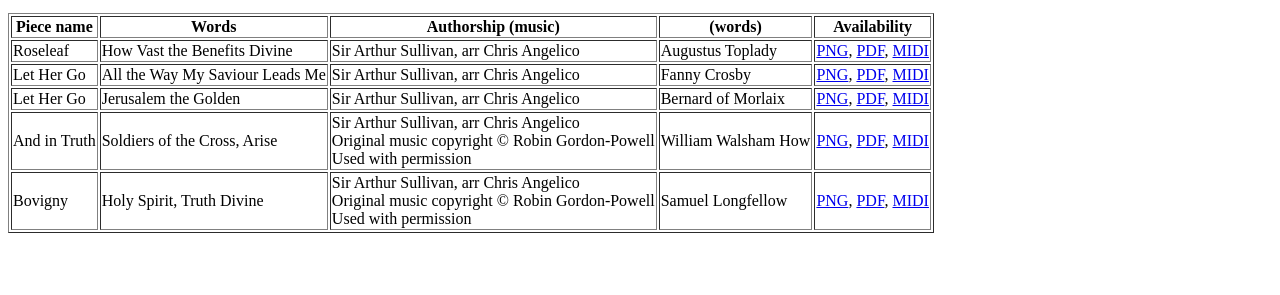
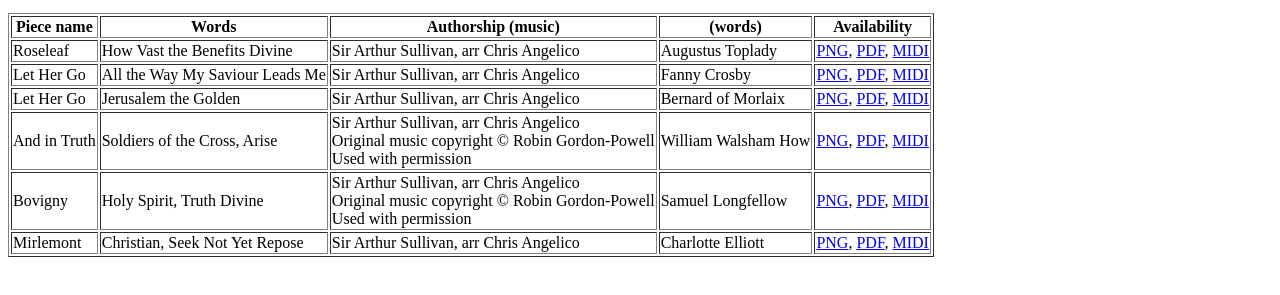
Before and after one commit to Rosuav/Hymns, a plain HTML site: page index.html in a window 1280 px wide. Shown: the part 119-414 px from the top of the page. Drawn offline with Linux system fonts and the light colour scheme.

Commit message:
New piece: Mirlemont

```diff
--- a/index.html
+++ b/index.html
@@ -36,6 +36,10 @@ Original music copyright &copy; Robin Gordon-Powell<br>Used with permission
 </td><td>Samuel Longfellow</td>
 <td><a href="Bovigny.png">PNG</a>, <a href="Bovigny.pdf">PDF</a>, <a href="Bovigny.mid">MIDI</a></td></tr>
 
+<tr><td>Mirlemont</td><td>Christian, Seek Not Yet Repose</td>
+<td>Sir Arthur Sullivan, arr Chris Angelico</td><td>Charlotte Elliott</td>
+<td><a href="Mirlemont.png">PNG</a>, <a href="Mirlemont.pdf">PDF</a>, <a href="Mirlemont.mid">MIDI</a></td></tr>
+
 </table>
 </body>
 </html>
```
Also changed, not shown: Mirlemont.png (added), 4 other files.
